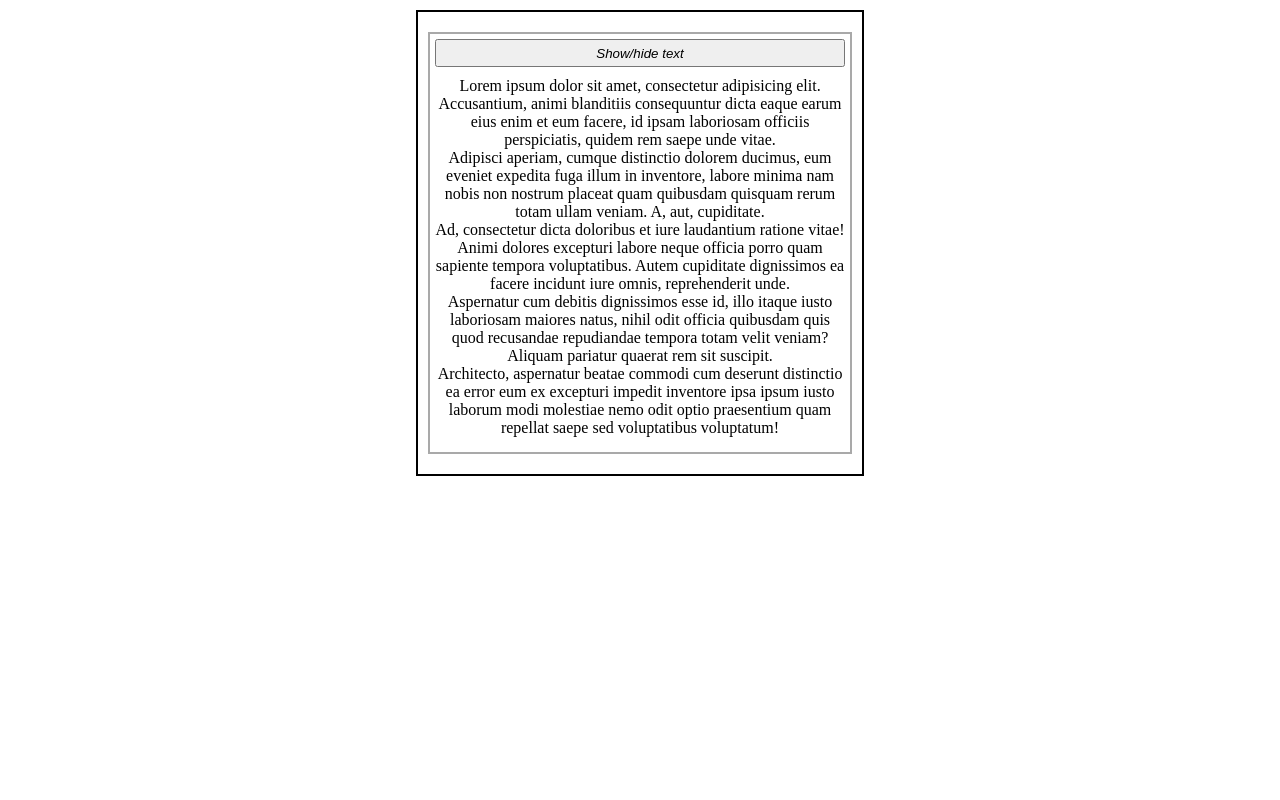
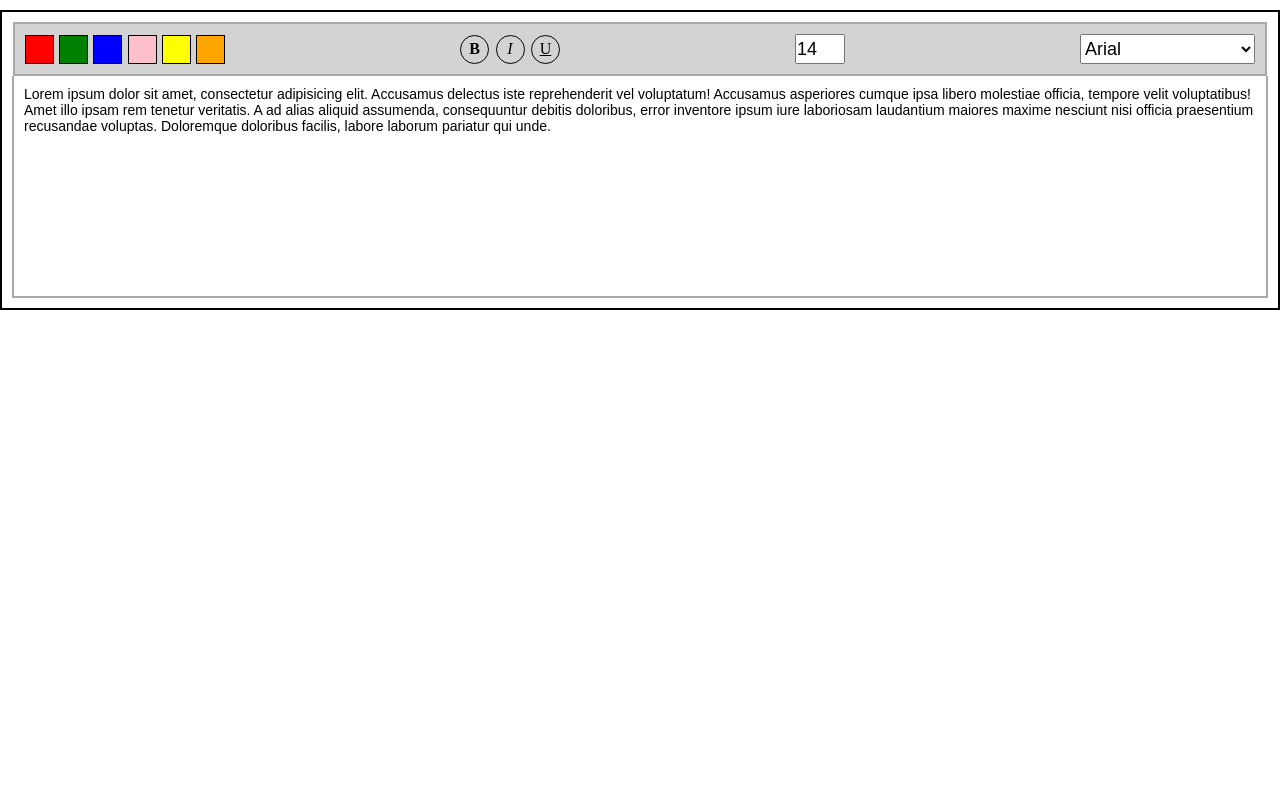
Before and after one commit to AndriiBabushko/Frontend, a PHP site: page /Lab4/src/homework_tasks/task_9/task_9.html in a window 1280 px wide. Run offline with PHP 8.4, Linux system fonts and the light colour scheme.

Commit message:
Complete task 9 in Lab 4

```diff
--- a/Lab4/src/homework_tasks/task_9/js/task_9.js
+++ b/Lab4/src/homework_tasks/task_9/js/task_9.js
@@ -1,13 +1,57 @@
 'use strict';
 
-const buttonShowHideText = document.querySelector('#buttonShowHideText');
+const divColorBlocks = document.querySelectorAll('.div_colors__div_color');
+for (let i = 0; i < divColorBlocks.length; i++) {
+    divColorBlocks[i].style.backgroundColor = divColorBlocks[i].getAttribute('value');
+}
 
-buttonShowHideText.addEventListener('click', () => {
-   const text = document.querySelector('.button_section__div_text');
+const pInput = document.querySelector('#pInput');
 
-   if(text.hasAttribute('hidden')){
-       text.removeAttribute('hidden');
-   } else{
-       text.setAttribute('hidden', '');
-   }
+for (let i = 0; i < divColorBlocks.length; i++) {
+    divColorBlocks[i].addEventListener('click', (event) => {
+        pInput.style.color = event.target.getAttribute('value');
+    });
+}
+
+const fontStyles = document.querySelectorAll('.div_font_styles__div_font_style');
+for (let i = 0; i < fontStyles.length; i++) {
+    fontStyles[i].addEventListener('click', (event) => {
+        const target = event.target;
+
+        if (target.getAttribute('value') === 'B') {
+            if (pInput.style.getPropertyValue('font-weight')) {
+                pInput.style.removeProperty('font-weight');
+            } else {
+                pInput.style.fontWeight = 'bold';
+            }
+        }
+
+        if (target.getAttribute('value') === 'I') {
+            if (pInput.style.getPropertyValue('font-style')) {
+                pInput.style.removeProperty('font-style');
+            } else {
+                pInput.style.fontStyle = 'italic';
+            }
+        }
+
+        if (target.getAttribute('value') === 'U') {
+            if (pInput.style.getPropertyValue('text-decoration')) {
+                pInput.style.removeProperty('text-decoration');
+            } else {
+                pInput.style.textDecoration = 'underline';
+            }
+        }
+    });
+}
+
+const textFontSize = document.querySelector('#textFontSize');
+textFontSize.addEventListener('change', () => {
+    const fontValue = parseInt(textFontSize.value);
+    if (fontValue <= 28)
+        pInput.style.fontSize = textFontSize.value + 'px';
 });
+
+const fonts = document.querySelector('#fonts');
+fonts.addEventListener('change', () => {
+    pInput.style.fontFamily = fonts.value;
+});
--- a/Lab4/src/homework_tasks/task_9/styles/css/task_9.css
+++ b/Lab4/src/homework_tasks/task_9/styles/css/task_9.css
@@ -2,6 +2,10 @@
   margin: 0;
   padding: 0;
   box-sizing: border-box;
+}
+
+body {
+  overflow: hidden;
 }
 
 .wrapper {
@@ -16,27 +20,100 @@
   border: 2px solid black;
   margin: 10px 0;
   padding: 10px;
-  max-width: 35vw;
+  max-width: 100vw;
 }
 
-.button_section__show_hide_fieldset {
-  text-align: center;
-  border: 2px solid darkgrey;
-  padding: 5px;
-  margin: 10px 0;
-  width: 100%;
+.button_section__table {
+  border-collapse: collapse;
 }
 
-.table__button_show_hide_text {
-  width: 100%;
-  min-width: 150px;
-  height: 28px;
+.table__header {
+  background-color: lightgrey;
+  border: 2px solid darkgrey;
+  display: flex;
+  justify-content: space-between;
+  align-items: center;
+}
+
+.header__div_colors {
+  display: flex;
+  flex-direction: row;
+  justify-content: space-between;
+  align-items: center;
+  width: 200px;
+  height: 50px;
+  margin: 0 10px;
+}
+
+.div_colors__div_color {
+  width: 29px;
+  height: 29px;
+  border: 1px solid black;
+  cursor: pointer;
+}
+
+.header__div_font_styles {
+  display: flex;
+  justify-content: space-between;
+  width: 100px;
+  margin: 0 10px;
+}
+
+.div_font_styles__div_font_style {
+  display: flex;
+  align-items: center;
+  justify-content: center;
+  width: 29px;
+  height: 29px;
+  border: 1px solid black;
+  border-radius: 50%;
+  cursor: pointer;
+}
+.div_font_styles__div_font_style:nth-child(1) {
+  font-weight: bold;
+}
+.div_font_styles__div_font_style:nth-child(2) {
   font-style: italic;
 }
+.div_font_styles__div_font_style:nth-child(3) {
+  text-decoration: underline;
+}
 
-.button_section__div_text {
-  margin: 10px 0;
+.header__div_font_size {
+  margin: 0 10px;
+}
+
+.div_font_size__text_font_size {
+  width: 50px;
+  height: 30px;
+  font-size: 18px;
+}
+
+.header__div_fonts {
+  margin: 0 10px;
+}
+
+.div_fonts__select_fonts {
+  height: 30px;
+  font-size: 18px;
+  cursor: pointer;
+}
+
+.table__body {
+  border-bottom: 2px solid darkgrey;
+  border-left: 2px solid darkgrey;
+  border-right: 2px solid darkgrey;
+}
+
+.body__div_input {
+  padding: 10px;
+}
+
+.div_input__p_input {
   width: 100%;
+  height: 200px;
+  font-family: Arial, serif;
+  font-size: 14px;
 }
 
 /*# sourceMappingURL=task_9.css.map */
--- a/Lab4/src/homework_tasks/task_9/styles/sass/task_9.sass
+++ b/Lab4/src/homework_tasks/task_9/styles/sass/task_9.sass
@@ -2,6 +2,9 @@
   margin: 0
   padding: 0
   box-sizing: border-box
+
+body
+  overflow: hidden
 
 .wrapper
   width: 100%
@@ -14,21 +17,84 @@
   border: 2px solid black
   margin: 10px 0
   padding: 10px
-  max-width: 35vw
+  max-width: 100vw
 
-.button_section__show_hide_fieldset
-  text-align: center
+.button_section__table
+  border-collapse: collapse
+
+.table__header
+  background-color: lightgrey
   border: 2px solid darkgrey
-  padding: 5px
-  margin: 10px 0
+  display: flex
+  justify-content: space-between
+  align-items: center
+
+.header__div_colors
+  display: flex
+  flex-direction: row
+  justify-content: space-between
+  align-items: center
+  width: 200px
+  height: 50px
+  margin: 0 10px
+
+.div_colors__div_color
+  width: 29px
+  height: 29px
+  border: 1px solid black
+  cursor: pointer
+
+.header__div_font_styles
+  display: flex
+  justify-content: space-between
+  width: 100px
+  margin: 0 10px
+
+.div_font_styles__div_font_style
+  display: flex
+  align-items: center
+  justify-content: center
+  width: 29px
+  height: 29px
+  border: 1px solid black
+  border-radius: 50%
+  cursor: pointer
+
+  &:nth-child(1)
+    font-weight: bold
+
+  &:nth-child(2)
+    font-style: italic
+
+  &:nth-child(3)
+    text-decoration: underline
+
+.header__div_font_size
+  margin: 0 10px
+
+.div_font_size__text_font_size
+  width: 50px
+  height: 30px
+  font-size: 18px
+
+.header__div_fonts
+  margin: 0 10px
+
+.div_fonts__select_fonts
+  height: 30px
+  font-size: 18px
+  cursor: pointer
+
+.table__body
+  border-bottom: 2px solid darkgrey
+  border-left: 2px solid darkgrey
+  border-right: 2px solid darkgrey
+
+.body__div_input
+  padding: 10px
+
+.div_input__p_input
   width: 100%
-
-.table__button_show_hide_text
-  width: 100%
-  min-width: 150px
-  height: 28px
-  font-style: italic
-
-.button_section__div_text
-  margin: 10px 0
-  width: 100%
+  height: 200px
+  font-family: Arial, serif
+  font-size: 14px
--- a/Lab4/src/homework_tasks/task_9/task_9.html
+++ b/Lab4/src/homework_tasks/task_9/task_9.html
@@ -10,37 +10,59 @@
 <div class="wrapper">
     <div class="container">
         <section class="button_section">
-            <fieldset class="button_section__show_hide_fieldset">
-                <input type="button" value="Show/hide text" name="buttonShowHideText"
-                       id="buttonShowHideText" class="table__button_show_hide_text">
-                <div class="button_section__div_text">
-                    <p>
-                        Lorem ipsum dolor sit amet, consectetur adipisicing elit. Accusantium, animi
-                        blanditiis consequuntur dicta eaque earum eius enim et eum facere, id ipsam
-                        laboriosam officiis perspiciatis, quidem rem saepe unde vitae.
-                    </p>
-                    <p>
-                        Adipisci aperiam, cumque distinctio dolorem ducimus, eum eveniet expedita fuga illum
-                        in inventore, labore minima nam nobis non nostrum placeat quam quibusdam quisquam
-                        rerum totam ullam veniam. A, aut, cupiditate.
-                    </p>
-                    <p>
-                        Ad, consectetur dicta doloribus et iure laudantium ratione vitae! Animi dolores
-                        excepturi labore neque officia porro quam sapiente tempora voluptatibus. Autem
-                        cupiditate dignissimos ea facere incidunt iure omnis, reprehenderit unde.
-                    </p>
-                    <p>
-                        Aspernatur cum debitis dignissimos esse id, illo itaque iusto laboriosam maiores
-                        natus, nihil odit officia quibusdam quis quod recusandae repudiandae tempora totam
-                        velit veniam? Aliquam pariatur quaerat rem sit suscipit.
-                    </p>
-                    <p>
-                        Architecto, aspernatur beatae commodi cum deserunt distinctio ea error eum ex
-                        excepturi impedit inventore ipsa ipsum iusto laborum modi molestiae nemo odit optio
-                        praesentium quam repellat saepe sed voluptatibus voluptatum!
-                    </p>
-                </div>
-            </fieldset>
+            <table class="button_section__table">
+                <tr class="table__header">
+                    <td>
+                        <div class="header__div_colors">
+                            <div class="div_colors__div_color" value="red"></div>
+                            <div class="div_colors__div_color" value="green"></div>
+                            <div class="div_colors__div_color" value="blue"></div>
+                            <div class="div_colors__div_color" value="pink"></div>
+                            <div class="div_colors__div_color" value="yellow"></div>
+                            <div class="div_colors__div_color" value="orange"></div>
+                        </div>
+                    </td>
+                    <td>
+                        <div class="header__div_font_styles">
+                            <div class="div_font_styles__div_font_style" value="B">B</div>
+                            <div class="div_font_styles__div_font_style" value="I">I</div>
+                            <div class="div_font_styles__div_font_style" value="U">U</div>
+                        </div>
+                    </td>
+                    <td>
+                        <div class="header__div_font_size">
+                            <input type="text" name="textFontSize" id="textFontSize" class="div_font_size__text_font_size" value="14">
+                        </div>
+                    </td>
+                    <td>
+                        <div class="header__div_fonts">
+                            <select name="fonts" id="fonts" class="div_fonts__select_fonts">
+                                <option value="Arial">Arial</option>
+                                <option value="Times New Roman">Times New Roman</option>
+                                <option value="Serif">Serif</option>
+                                <option value="Verdana">Verdana</option>
+                                <option value="Calibri">Calibri</option>
+                            </select>
+                        </div>
+                    </td>
+                </tr>
+                <tr class="table__body">
+                    <td colspan="4">
+                        <div class="body__div_input">
+                            <p id="pInput" class="div_input__p_input">
+                                <span>
+                                    Lorem ipsum dolor sit amet, consectetur adipisicing elit. Accusamus delectus iste reprehenderit vel voluptatum! Accusamus asperiores cumque
+                                    ipsa libero molestiae officia, tempore velit voluptatibus! Amet illo ipsam rem tenetur veritatis.
+                                </span>
+                                <span>
+                                    A ad alias aliquid assumenda, consequuntur debitis doloribus, error inventore ipsum iure laboriosam laudantium maiores maxime nesciunt nisi
+                                    officia praesentium recusandae voluptas. Doloremque doloribus facilis, labore laborum pariatur qui unde.
+                                </span>
+                            </p>
+                        </div>
+                    </td>
+                </tr>
+            </table>
         </section>
     </div>
 
```
Also changed, not shown: Lab4/src/homework_tasks/task_8/js/task_8.js (line endings or trailing spaces), 1 other file.
